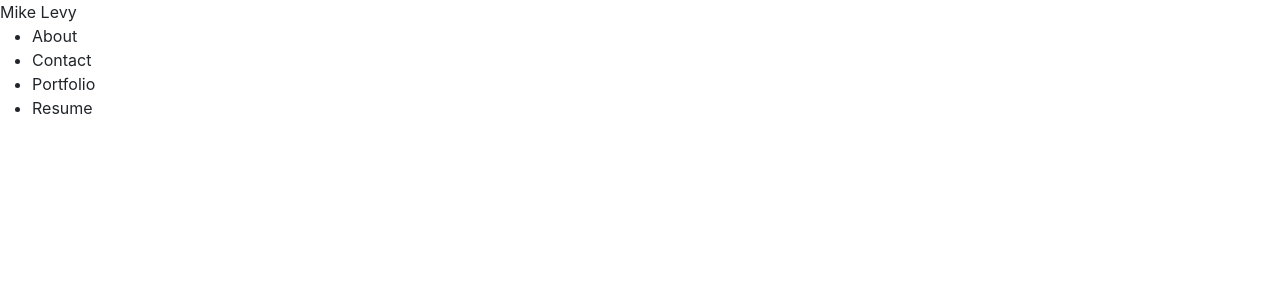
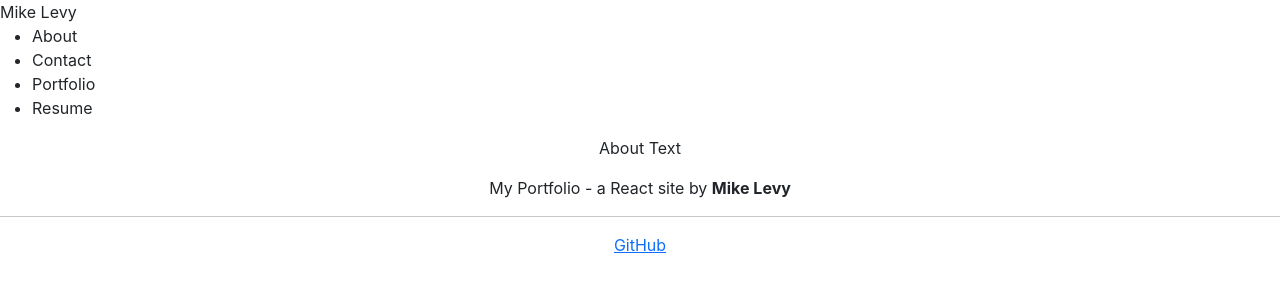
Before and after one commit to rva-mike/react--portfolio, a React (Create React App) app: page / in a window 1280 px wide. Shown: the top 300 px of the page. Built offline with nearby package versions, Linux system fonts and the light colour scheme.

Commit message:
added About and Footer, imported into app.js

```diff
--- a/src/App.js
+++ b/src/App.js
@@ -1,5 +1,7 @@
 import React from 'react'
 import Nav from './components/Nav'
+import About from './components/About'
+import Footer from './components/Footer'
 
 
 export default function App() {
@@ -7,6 +9,8 @@ export default function App() {
   return (
     <div>
       <Nav></Nav>
+      <About></About>
+      <Footer></Footer>
     </div>
   )
 }
--- a/src/components/About/index.js
+++ b/src/components/About/index.js
@@ -0,0 +1,9 @@
+import React from 'react'
+
+export default function index() {
+    return (
+        <div>
+            <p className='text-center'>About Text</p>
+        </div>
+    )
+}
--- a/src/components/Footer/index.js
+++ b/src/components/Footer/index.js
@@ -0,0 +1,17 @@
+import React from 'react'
+
+export default function index() {
+    return (
+        <footer>
+            <div className="text-center">
+                <p>
+                    My Portfolio - a React site by <strong>Mike Levy</strong>
+                    <hr />
+                    <a href="https://github.com/rva-mike" target="_blank" rel="noreferrer">
+                        GitHub
+                    </a>
+                </p>
+            </div>
+        </footer>
+    );
+}
```
